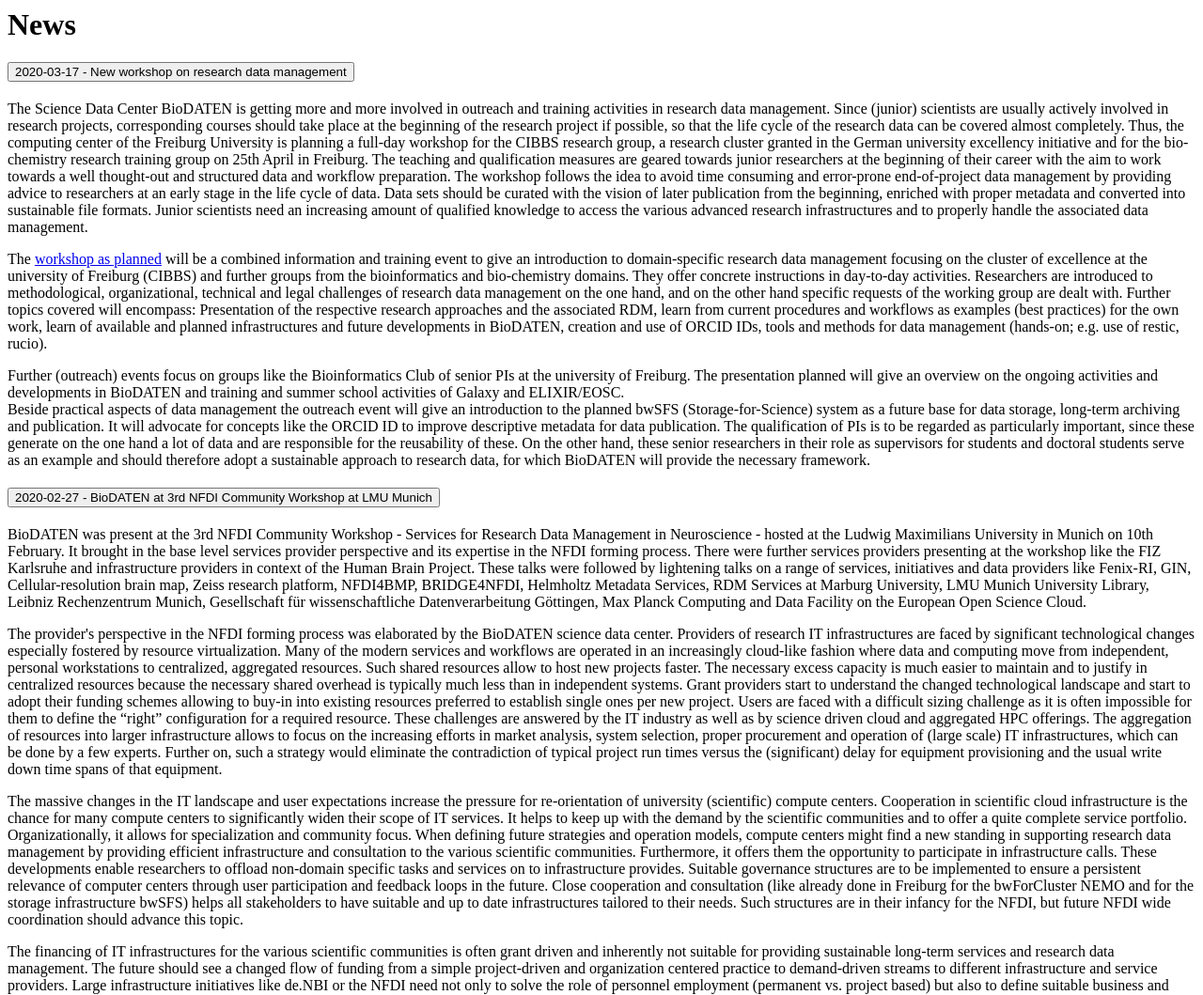
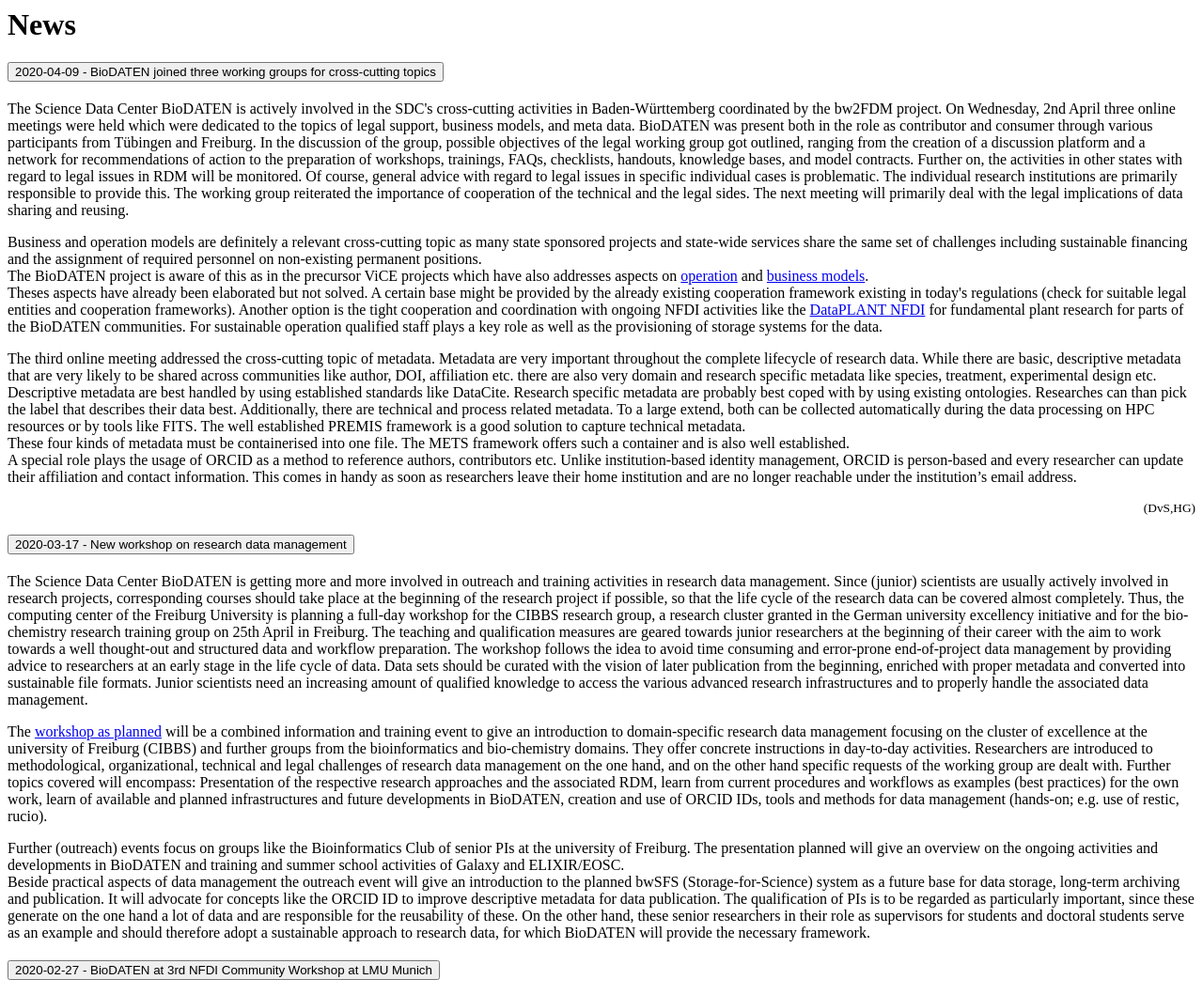
Before and after one commit to mtrojan-ub/biodaten, a PHP site: page /news.php in a window 1280 px wide. Shown: the top 1059 px of the page at 94% size. Run offline with PHP 8.4, Linux system fonts and the light colour scheme.

Commit message:
news update (2020-04-09)

```diff
--- a/tpl/news.php
+++ b/tpl/news.php
@@ -3,6 +3,34 @@
 
     <!-- use accordion, see: https://getbootstrap.com/docs/4.3/components/collapse/#accordion-example -->
     <div id="accordion-news" class="accordion">
+        <?php $date='2020-04-09';?>
+        <div class="card">
+            <div id="heading-<?=$date?>" class="card-header">
+                <h2 class="mb-0">
+                    <button class="btn btn-link" type="button" data-toggle="collapse" data-target="#collapse-<?=$date?>" aria-expanded="true" aria-controls="collapse-<?=$date?>">
+                       <?=$date?> - BioDATEN joined three working groups for cross-cutting topics
+                    </button>
+                </h2>
+            </div>
+            <div id="collapse-<?=$date?>" class="collapse show" aria-labelledby="heading-<?=$date?>" data-parent="#accordion-news">
+                <div class="card-body">
+                    <p>
+                        The Science Data Center BioDATEN is actively involved in the SDC's cross-cutting activities in Baden-Württemberg coordinated by the bw2FDM project. On Wednesday, 2nd April three online meetings were held which were dedicated to the topics of legal support, business models, and meta data. BioDATEN was present both in the role as contributor and consumer through various participants from Tübingen and Freiburg. In the discussion of the group, possible objectives of the legal working group got outlined, ranging from the creation of a discussion platform and a network for recommendations of action to the preparation of workshops, trainings, FAQs, checklists, handouts, knowledge bases, and model contracts. Further on, the activities in other states with regard to legal issues in RDM will be monitored. Of course, general advice with regard to legal issues in specific individual cases is problematic. The individual research institutions are primarily responsible to provide this. The working group reiterated the importance of cooperation of the technical and the legal sides. The next meeting will primarily deal with the legal implications of data sharing and reusing.
+                    </p>
+                    <p>
+                        Business and operation models are definitely a relevant cross-cutting topic as many state sponsored projects and state-wide services share the same set of challenges including sustainable financing and the assignment of required personnel on non-existing permanent positions.<br/>
+                        The BioDATEN project is aware of this as in the precursor ViCE projects which have also addresses aspects on <a href="https://www.forschungsdaten.info/typo3temp/secure_downloads/67417/0/e932f693c232feda1961dc443f466feb7114e550/BetriebsmodelleForschInfra.pdf" target="_blank">operation</a> and <a href="https://www.forschungsdaten.info/typo3temp/secure_downloads/67417/0/e932f693c232feda1961dc443f466feb7114e550/GeschaeftsmodelleForschInfra.pdf" target="_blank">business models</a>.<br/>
+                        Theses aspects have already been elaborated but not solved. A certain base might be provided by the already existing cooperation framework existing in today's regulations (check for suitable legal entities and cooperation frameworks). Another option is the tight cooperation and coordination with ongoing NFDI activities like the <a href="//nfdi4plants.de" target="_blank">DataPLANT NFDI</a> for fundamental plant research for parts of the BioDATEN communities. For sustainable operation qualified staff plays a key role as well as the provisioning of storage systems for the data.
+                    </p>
+                    <p>
+                        The third online meeting addressed the cross-cutting topic of metadata. Metadata are very important throughout the complete lifecycle of research data. While there are basic, descriptive metadata that are very likely to be shared across communities like author, DOI, affiliation etc. there are also very domain and research specific metadata like species, treatment, experimental design etc. Descriptive metadata are best handled by using established standards like DataCite. Research specific metadata are probably best coped with by using existing ontologies. Researches can than pick the label that describes their data best. Additionally, there are technical and process related metadata. To a large extend, both can be collected automatically during the data processing on HPC resources or by tools like FITS. The well established PREMIS framework is a good solution to capture technical metadata.<br/>
+                        These four kinds of metadata must be containerised into one file. The METS framework offers such a container and is also well established.<br/>
+                        A special role plays the usage of ORCID as a method to reference authors, contributors etc. Unlike institution-based identity management, ORCID is person-based and every researcher can update their affiliation and contact information. This comes in handy as soon as researchers leave their home institution and are no longer reachable under the institution’s email address.
+                    </p>
+                    <p align="right"><sub>(DvS,HG)</sub></p>
+            </div>
+        </div>
+
         <?php $date='2020-03-17';?>
         <div class="card">
             <div id="heading-<?=$date?>" class="card-header">
@@ -12,7 +40,7 @@
                     </button>
                 </h2>
             </div>
-            <div id="collapse-<?=$date?>" class="collapse show" aria-labelledby="heading-<?=$date?>" data-parent="#accordion-news">
+            <div id="collapse-<?=$date?>" class="collapse" aria-labelledby="heading-<?=$date?>" data-parent="#accordion-news">
                 <div class="card-body">
                     <p>
                         The Science Data Center BioDATEN is getting more and more involved in outreach and training activities in research data management. Since (junior) scientists are usually actively involved in research projects, corresponding courses should take place at the beginning of the research project if possible, so that the life cycle of the research data can be covered almost completely. Thus, the computing center of the Freiburg University is planning a full-day workshop for the CIBBS research group, a research cluster granted in the German university excellency initiative and for the bio-chemistry research training group on 25th April in Freiburg. The teaching and qualification measures are geared towards junior researchers at the beginning of their career with the aim to work towards a well thought-out and structured data and workflow preparation. The workshop follows the idea to avoid time consuming and error-prone end-of-project data management by providing advice to researchers at an early stage in the life cycle of data. Data sets should be curated with the vision of later publication from the beginning, enriched with proper metadata and converted into sustainable file formats. Junior scientists need an increasing amount of qualified knowledge to access the various advanced research infrastructures and to properly handle the associated data management.
```
